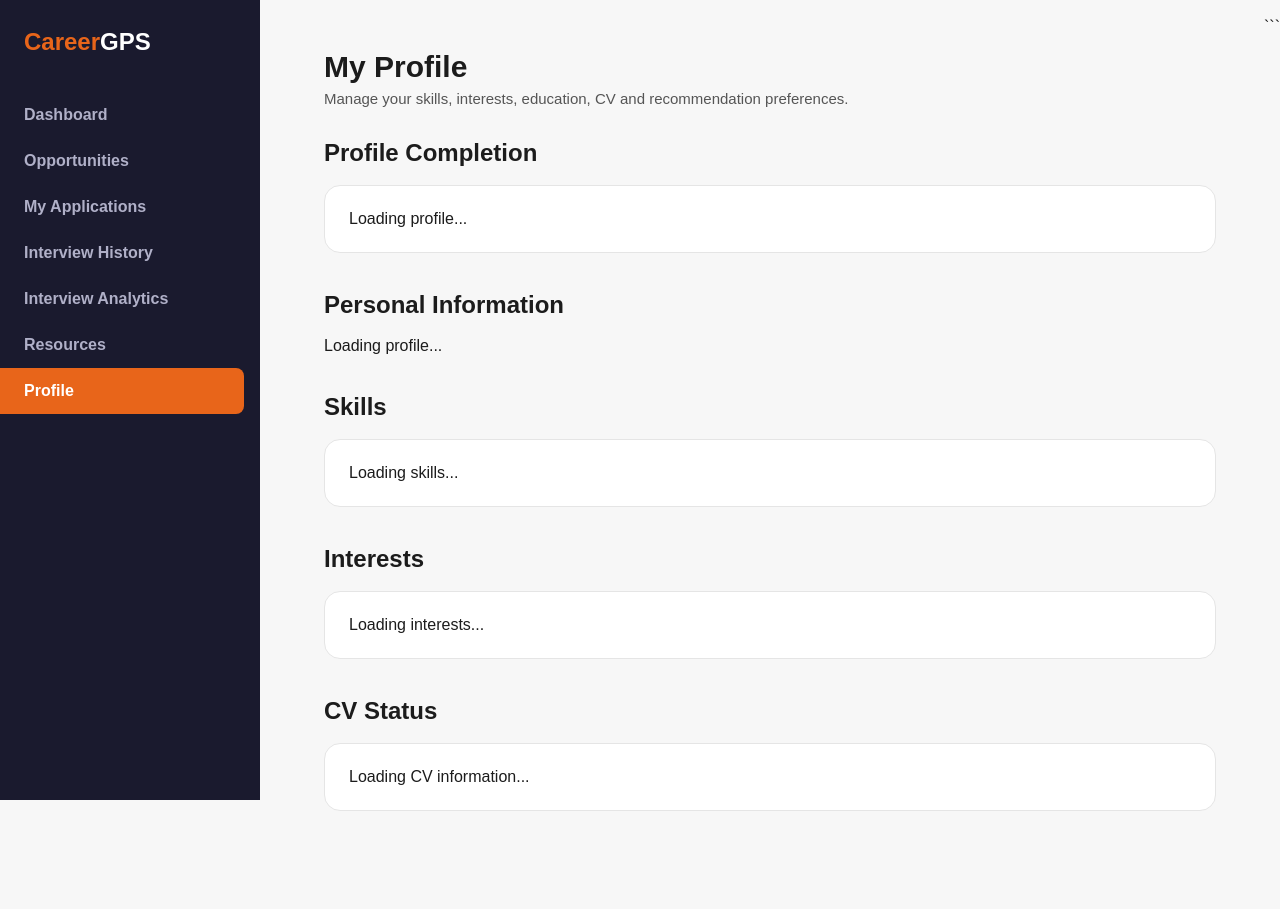
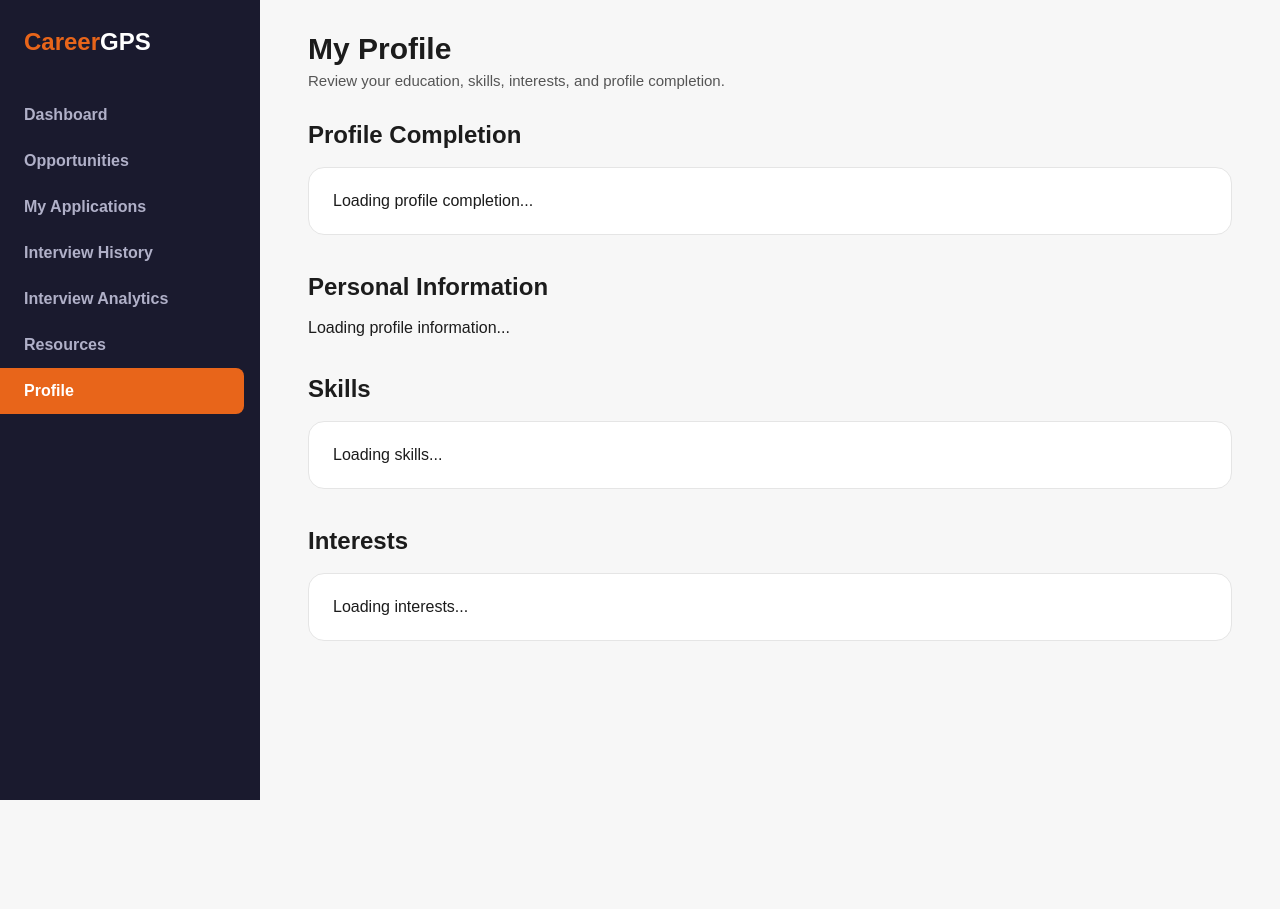
Before and after one commit to DrMac13/CareerGPS, a Django app: page /dashboard/profile/ in a window 1280 px wide. After the commit the page ends 800 px from the top, so only its background shows below. Run offline with Django 5.2, Linux system fonts and the light colour scheme.

Commit message:
Added profile page and profile summary API

````diff
--- a/config/urls.py
+++ b/config/urls.py
@@ -6,8 +6,9 @@ from dashboard.views import (
     applications_page,
     interview_history_page,
     interview_analytics_page,
+    resources_page,
     profile_page,
-    resources_page
+    profile_summary_api
 )
 
 
@@ -47,7 +48,13 @@ urlpatterns = [
         "dashboard/profile/",
         profile_page,
         name="profile_page"
-        ),
+    ),
+
+    path(
+        "api/profile/summary/",
+        profile_summary_api,
+        name="profile_summary_api"
+    ),
 
 
     path("", include("interviews.urls")),
--- a/dashboard/views.py
+++ b/dashboard/views.py
@@ -1,4 +1,11 @@
 from django.shortcuts import render
+from django.http import JsonResponse
+
+from profiles.models import (
+    UserProfile,
+    UserSkill,
+    UserInterest
+)
 
 
 def dashboard_page(request):
@@ -42,3 +49,93 @@ def profile_page(request):
     request,
     "dashboard/profile.html"
 )
+
+def profile_page(request):
+    return render(
+        request,
+        "dashboard/profile.html"
+    )
+
+
+def profile_summary_api(request):
+
+    if not request.user.is_authenticated:
+        return JsonResponse(
+            {
+                "success": False,
+                "error": "Authentication required"
+            },
+            status=401
+        )
+
+    try:
+        profile = UserProfile.objects.select_related(
+            "institution",
+            "degree_program"
+        ).get(
+            user=request.user
+        )
+
+    except UserProfile.DoesNotExist:
+        return JsonResponse({
+            "success": True,
+            "profile": None,
+            "completion": 0,
+            "skills": [],
+            "interests": []
+        })
+
+    skills = UserSkill.objects.filter(
+        profile=profile
+    ).select_related(
+        "skill"
+    )
+
+    interests = UserInterest.objects.filter(
+        profile=profile
+    ).select_related(
+        "interest"
+    )
+
+    checks = [
+        bool(profile.institution),
+        bool(profile.degree_program),
+        bool(profile.location),
+        bool(profile.bio),
+        skills.exists(),
+        interests.exists(),
+    ]
+
+    completion = int(
+        sum(checks) / len(checks) * 100
+    )
+
+    return JsonResponse({
+        "success": True,
+        "profile": {
+            "username": request.user.username,
+            "email": request.user.email,
+            "institution": profile.institution.name if profile.institution else "Not added",
+            "degree_program": profile.degree_program.name if profile.degree_program else "Not added",
+            "faculty": profile.degree_program.faculty if profile.degree_program else "Not added",
+            "location": profile.location or "Not added",
+            "bio": profile.bio or "Not added",
+            "profile_picture": profile.profile_picture.url if profile.profile_picture else None,
+            "created_at": profile.created_at.strftime("%Y-%m-%d"),
+            "updated_at": profile.updated_at.strftime("%Y-%m-%d"),
+        },
+        "completion": completion,
+        "skills": [
+            {
+                "name": item.skill.name,
+                "category": item.skill.category,
+                "proficiency_level": item.proficiency_level,
+                "years_experience": item.years_experience,
+            }
+            for item in skills
+        ],
+        "interests": [
+            item.interest.name
+            for item in interests
+        ]
+    })
--- a/static/css/dashboard.css
+++ b/static/css/dashboard.css
@@ -388,3 +388,19 @@ select:focus {
     border-color: #E8651A;
     color: #ffffff;
 }
+
+.profile-progress {
+    width: 100%;
+    height: 12px;
+    background: #F7F7F7;
+    border-radius: 999px;
+    overflow: hidden;
+    margin-top: 14px;
+    border: 1px solid #E5E5E5;
+}
+
+.profile-progress__bar {
+    height: 100%;
+    background: #E8651A;
+    border-radius: 999px;
+}
--- a/templates/dashboard/profile.html
+++ b/templates/dashboard/profile.html
@@ -1,7 +1,6 @@
 {% load static %}
 
 <!DOCTYPE html>
-
 <html lang="en">
 
 <head>
@@ -9,20 +8,16 @@
     <meta name="viewport" content="width=device-width, initial-scale=1.0">
     <title>CareerGPS Profile</title>
 
-```
     <link
         rel="stylesheet"
         href="{% static 'css/dashboard.css' %}"
     >
-```
-
 </head>
 
 <body>
 
 <div class="dashboard-layout">
 
-```
     <aside class="sidebar">
 
         <div class="sidebar__logo">
@@ -30,35 +25,13 @@
         </div>
 
         <nav class="sidebar__nav">
-
-        <a href="/dashboard/" class="sidebar__link">
-            Dashboard
-        </a>
-
-        <a href="/dashboard/opportunities/" class="sidebar__link">
-            Opportunities
-        </a>
-
-        <a href="/dashboard/applications/" class="sidebar__link">
-            My Applications
-        </a>
-
-        <a href="/dashboard/interviews/history/" class="sidebar__link">
-            Interview History
-        </a>
-
-        <a href="/dashboard/interviews/analytics/" class="sidebar__link">
-            Interview Analytics
-        </a>
-
-        <a href="/dashboard/resources/" class="sidebar__link">
-            Resources
-        </a>
-
-        <a href="/dashboard/profile/" class="sidebar__link active">
-            Profile
-        </a>
-
+            <a href="/dashboard/" class="sidebar__link">Dashboard</a>
+            <a href="/dashboard/opportunities/" class="sidebar__link">Opportunities</a>
+            <a href="/dashboard/applications/" class="sidebar__link">My Applications</a>
+            <a href="/dashboard/interviews/history/" class="sidebar__link">Interview History</a>
+            <a href="/dashboard/interviews/analytics/" class="sidebar__link">Interview Analytics</a>
+            <a href="/dashboard/resources/" class="sidebar__link">Resources</a>
+            <a href="/dashboard/profile/" class="sidebar__link active">Profile</a>
         </nav>
 
     </aside>
@@ -66,14 +39,11 @@
     <main class="main">
 
         <div class="dashboard-header">
-
             <h1>My Profile</h1>
-
             <p>
-            Manage your skills, interests, education,
-            CV and recommendation preferences.
+                Review your education, skills, interests,
+                and profile completion.
             </p>
-
         </div>
 
         <section class="section">
@@ -82,8 +52,11 @@
                 Profile Completion
             </h2>
 
-        <div id="profileCompletionCard" class="card">
-            Loading profile...
+            <div
+                id="profileCompletionCard"
+                class="card"
+            >
+                Loading profile completion...
             </div>
 
         </section>
@@ -94,8 +67,11 @@
                 Personal Information
             </h2>
 
-        <div id="profileInfo" class="card-grid">
-            Loading profile...
+            <div
+                id="profileInfo"
+                class="card-grid"
+            >
+                Loading profile information...
             </div>
 
         </section>
@@ -106,7 +82,10 @@
                 Skills
             </h2>
 
-        <div id="profileSkills" class="card">
+            <div
+                id="profileSkills"
+                class="card"
+            >
                 Loading skills...
             </div>
 
@@ -118,26 +97,16 @@
                 Interests
             </h2>
 
-        <div id="profileInterests" class="card">
+            <div
+                id="profileInterests"
+                class="card"
+            >
                 Loading interests...
             </div>
 
         </section>
 
-    <section class="section">
-
-        <h2 class="section__title">
-            CV Status
-        </h2>
-
-        <div id="profileCV" class="card">
-            Loading CV information...
-        </div>
-
-    </section>
-
     </main>
-```
 
 </div>
 
````
Lines whose indentation alone changed are shown as unchanged.
